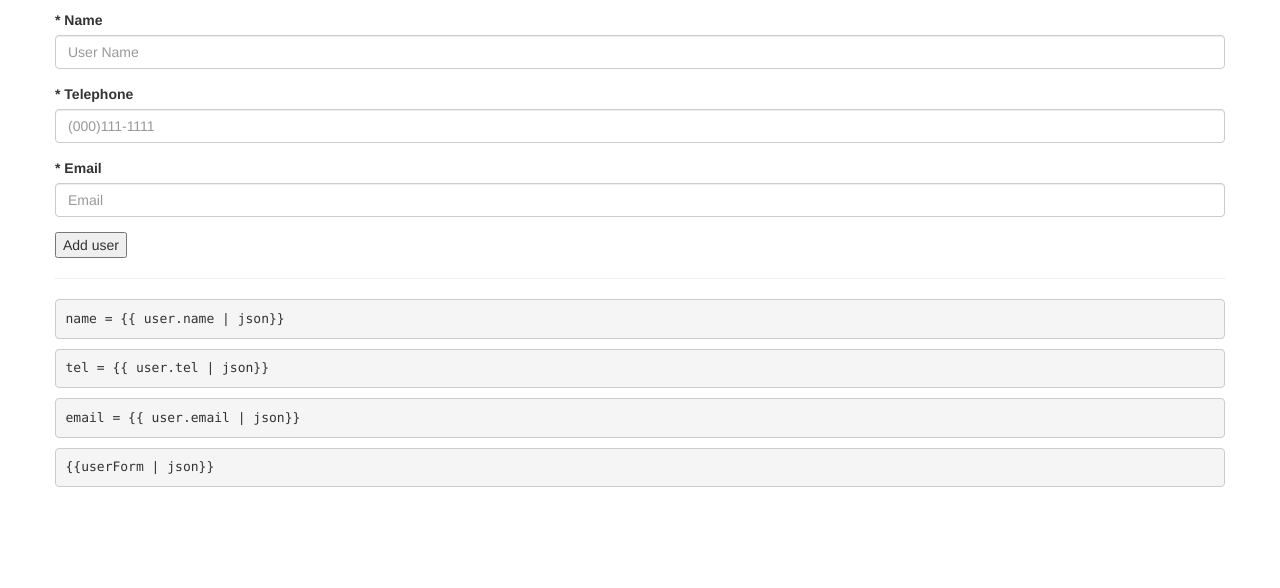
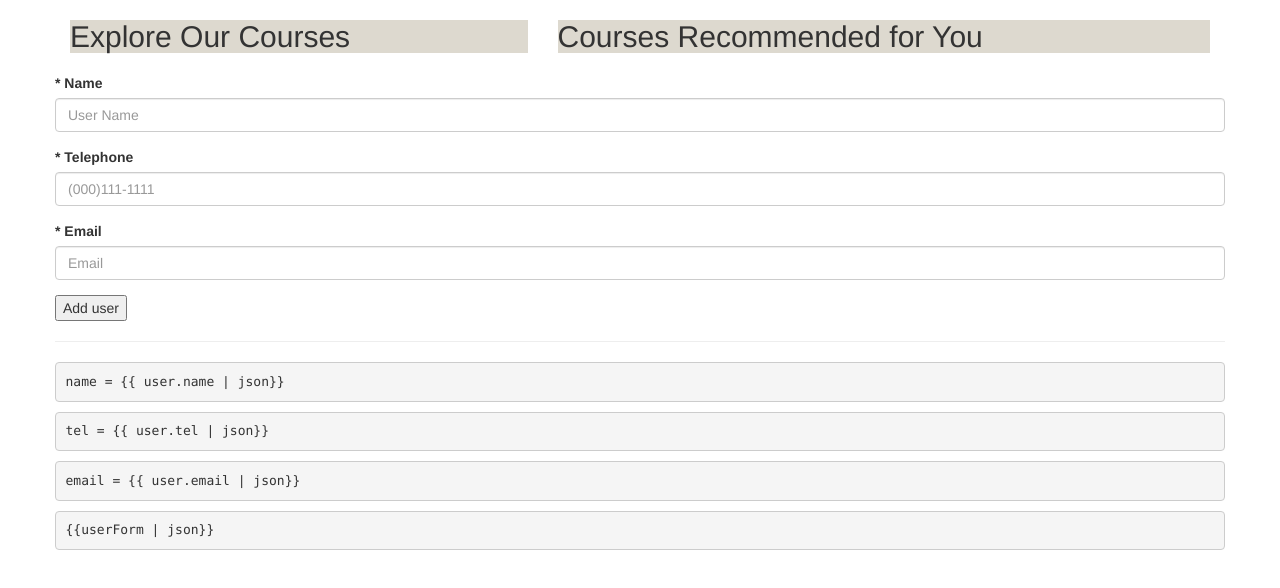
Before and after one commit to am-worx/pool-project, a website: page src/angular1.html in a window 1280 px wide. Drawn offline with nearby package versions, Linux system fonts and the light colour scheme; some packages are replaced by stand-ins of ours; files that its build step writes are made by us from their sources; no server answers.

Commit message:
selector block cutout start

```diff
--- a/src/angular1.html
+++ b/src/angular1.html
@@ -11,6 +11,27 @@
   <link rel="stylesheet" href="styles/main.css"/>
 </head>
 <body ng-app="myApp">
+
+<style>
+  .coffee-milk {
+    background-color: #DDD9CF;
+  }
+</style>
+
+  <div class="container">
+    <div class="row">
+      <div class="col-md-5">
+        <div class="coffee-milk">
+          <h2>Explore Our Courses</h2>
+        </div>
+      </div>
+      <div class="col-md-7">
+        <div class="coffee-milk">
+          <h2>Courses Recommended for You</h2>
+        </div>
+      </div>
+    </div>
+  </div>
   <div class="container">
     <div class="" ng-controller="myCtrl">
       <ul>
```
